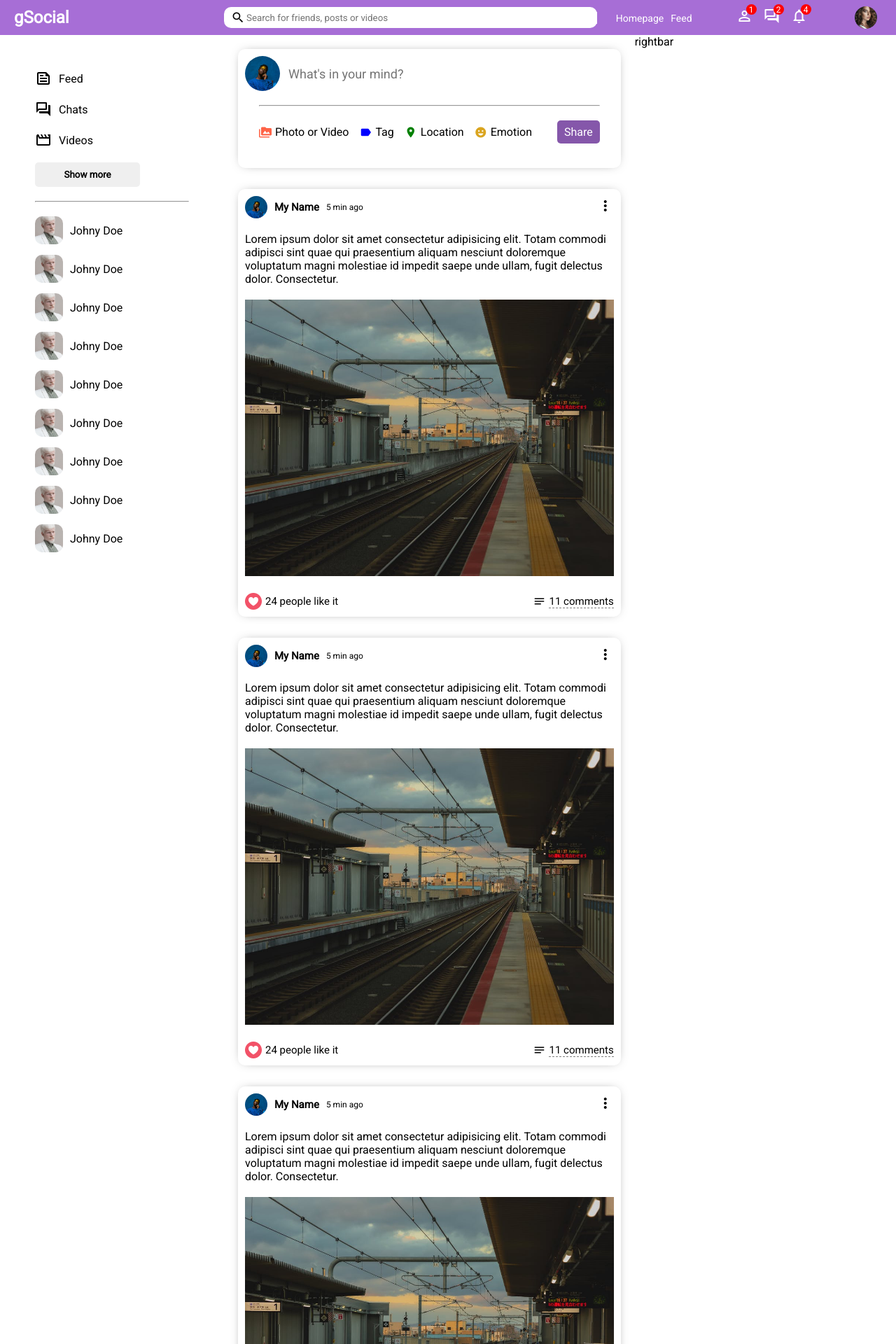
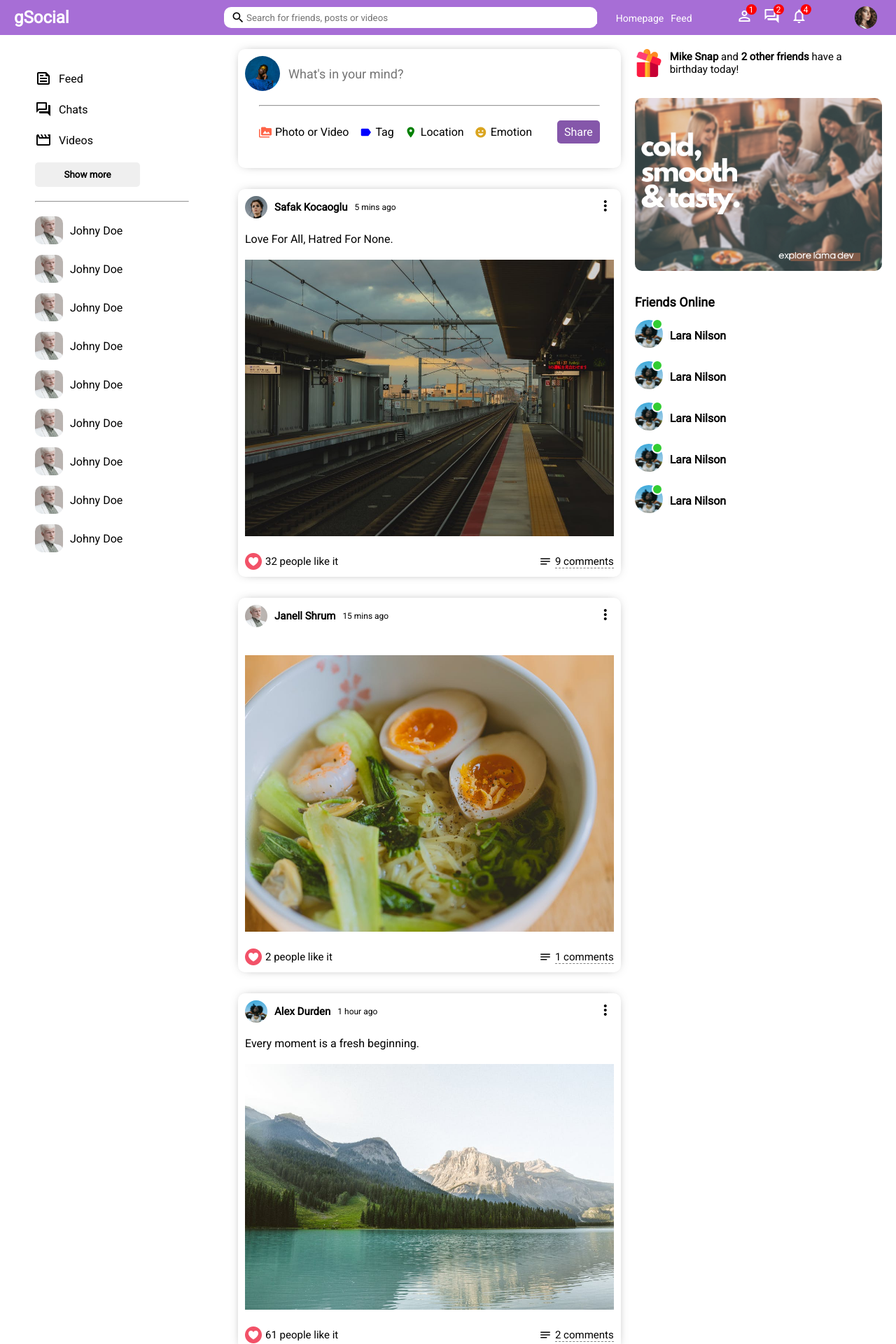
Before and after one commit to georgyshkliaryk/social-network-app, a React (Create React App) app in the folder client/: page / in a window 1280 px wide. Shown: the top 1920 px of the page at 70% size. Built offline with nearby package versions, Linux system fonts and the light colour scheme; the HTML template or start-up script is replaced by a standard one.

Commit message:
rightbar; dynamic data for posts

```diff
--- a/client/src/components/feed/Feed.jsx
+++ b/client/src/components/feed/Feed.jsx
@@ -1,19 +1,16 @@
 import Post from "../post/Post";
 import Share from "../share/Share";
 import "./Feed.scss";
+import { Posts } from "../../dummyData";
 
 const Feed = () => {
     return (
         <div className="feed__container">
             <div className="feed__wrapper">
                 <Share />
-                <Post />
-                <Post />
-                <Post />
-                <Post />
-                <Post />
-                <Post />
-                <Post />
+                {Posts.map(p => (
+                    <Post key={p.id} post={p} />
+                ))}
             </div>
         </div>
     );
--- a/client/src/components/post/Post.jsx
+++ b/client/src/components/post/Post.jsx
@@ -1,6 +1,7 @@
 import "./Post.scss";
+import { Users } from "../../dummyData";
 
-const Post = () => {
+function Post({ post }) {
   return (
     <div className="post__container">
       <div className="post__wrapper">
@@ -8,38 +9,37 @@ const Post = () => {
           <div className="post__top-left">
             <img
               className="post__profile-image"
-              src="/assets/person/7.jpeg"
+              src={Users.filter((u) => u.id === post?.userId)[0].profilePicture}
               alt="post profile"
             />
-            <span className="post__username">My Name</span>
-            <span className="post__date">5 min ago</span>
+            <span className="post__username">
+              {Users.filter((u) => u.id === post?.userId)[0].username}
+            </span>
+            <span className="post__date">{post.date}</span>
           </div>
           <div className="post__top-right">
-            <span class="material-icons">more_vert</span>
+            <span className="material-icons">more_vert</span>
           </div>
         </div>
         <div className="post__center">
-          <span className="post__text">
-            Lorem ipsum dolor sit amet consectetur adipisicing elit. Totam
-            commodi adipisci sint quae qui praesentium aliquam nesciunt
-            doloremque voluptatum magni molestiae id impedit saepe unde ullam,
-            fugit delectus dolor. Consectetur.
-          </span>
-          <img className="post__image" src="/assets/post/1.jpeg" alt="post" />
+          <span className="post__text">{post?.desc}</span>
+          <img className="post__image" src={post.photo} alt="post" />
         </div>
         <div className="post__bottom">
           <div className="post__bottom-left">
             <img className="like__icon" src="/assets/heart.png" alt="like" />
-            <span className="post__like-counter">24 people like it</span>
+            <span className="post__like-counter">
+              {post.like} people like it
+            </span>
           </div>
           <div className="post__bottom-right">
-            <span class="material-icons-outlined comment">notes</span>
-            <span className="post__comment-text">11 comments</span>
+            <span className="material-icons-outlined comment">notes</span>
+            <span className="post__comment-text">{post.comment} comments</span>
           </div>
         </div>
       </div>
     </div>
   );
-};
+}
 
 export default Post;
--- a/client/src/components/rightbar/Rightbar.jsx
+++ b/client/src/components/rightbar/Rightbar.jsx
@@ -1,11 +1,81 @@
 import "./Rightbar.scss";
 
 const Rightbar = () => {
-    return (
-        <div className="rightbar__container">
-            rightbar
+  return (
+    <div className="rightbar__container">
+      <div className="rightbar__wrapper">
+        <div className="birthday__container">
+          <img
+            src="/assets/gift.png"
+            className="birthday__image"
+            alt="birthday"
+          />
+          <span className="birthday__text">
+            <b>Mike Snap</b> and <b>2 other friends</b> have a birthday today!
+          </span>
         </div>
-    );
-}
+        <img src="/assets/ad.png" alt="ad" className="rightbar__ad" />
+        <h4 className="rightbar__title">Friends Online</h4>
+        <ul className="rightbar__friend__list">
+          <li className="rightbar__friend">
+            <div className="rightbar__profile-image__container">
+              <img
+                src="/assets/person/3.jpeg"
+                className="rightbar__profile-image"
+                alt="online friend"
+              />
+              <span className="rightbar__online"></span>
+            </div>
+            <span className="rightbar__username">Lara Nilson</span>
+          </li>
+          <li className="rightbar__friend">
+            <div className="rightbar__profile-image__container">
+              <img
+                src="/assets/person/3.jpeg"
+                className="rightbar__profile-image"
+                alt="online friend"
+              />
+              <span className="rightbar__online"></span>
+            </div>
+            <span className="rightbar__username">Lara Nilson</span>
+          </li>
+          <li className="rightbar__friend">
+            <div className="rightbar__profile-image__container">
+              <img
+                src="/assets/person/3.jpeg"
+                className="rightbar__profile-image"
+                alt="online friend"
+              />
+              <span className="rightbar__online"></span>
+            </div>
+            <span className="rightbar__username">Lara Nilson</span>
+          </li>
+          <li className="rightbar__friend">
+            <div className="rightbar__profile-image__container">
+              <img
+                src="/assets/person/3.jpeg"
+                className="rightbar__profile-image"
+                alt="online friend"
+              />
+              <span className="rightbar__online"></span>
+            </div>
+            <span className="rightbar__username">Lara Nilson</span>
+          </li>
+          <li className="rightbar__friend">
+            <div className="rightbar__profile-image__container">
+              <img
+                src="/assets/person/3.jpeg"
+                className="rightbar__profile-image"
+                alt="online friend"
+              />
+              <span className="rightbar__online"></span>
+            </div>
+            <span className="rightbar__username">Lara Nilson</span>
+          </li>
+        </ul>
+      </div>
+    </div>
+  );
+};
 
 export default Rightbar;
--- a/client/src/components/rightbar/Rightbar.scss
+++ b/client/src/components/rightbar/Rightbar.scss
@@ -1,3 +1,72 @@
 .rightbar__container {
-    flex: 3.5;
+  flex: 3.5;
 }
+
+.rightbar__wrapper {
+  padding: 20px 20px 0 0;
+}
+
+.birthday__image {
+  width: 40px;
+  height: 40px;
+  margin-right: 10px;
+}
+
+.birthday__text {
+  font-size: 15px;
+}
+
+.birthday__container {
+  display: flex;
+  align-items: center;
+}
+
+.rightbar__ad {
+  width: 100%;
+  border-radius: 10px;
+  margin: 30px 0;
+}
+
+.rightbar__friend__list {
+  padding: 0;
+  margin: 0;
+  list-style: none;
+}
+
+.rightbar__friend {
+  display: flex;
+  align-items: center;
+  margin-bottom: 15px;
+}
+
+.rightbar__profile-image__container {
+  position: relative;
+  margin-right: 10px;
+}
+
+.rightbar__profile-image {
+  width: 40px;
+  height: 40px;
+  border-radius: 50%;
+  object-fit: cover;
+}
+
+.rightbar__online {
+  width: 12px;
+  height: 12px;
+  border-radius: 50%;
+  background-color: limegreen;
+  position: absolute;
+  top: -2px;
+  right: 0;
+  border: 2px solid white;
+}
+
+.rightbar__username {
+  font-weight: bold;
+}
+
+.rightbar__title {
+  margin-bottom: 15px;
+  font-size: 18px;
+}
--- a/client/src/components/sidebar/Sidebar.jsx
+++ b/client/src/components/sidebar/Sidebar.jsx
@@ -6,17 +6,17 @@ const Sidebar = () => {
       <div className="sidebar__wrapper">
         <ul className="sidebar__list">
           <li className="sidebar__item">
-            <span class="material-icons-outlined sidebar__icon">feed</span>
+            <span className="material-icons-outlined sidebar__icon">feed</span>
             <span className="sidebar__item__text">Feed</span>
           </li>
           <li className="sidebar__item">
-            <span class="material-icons-outlined sidebar__icon">
+            <span className="material-icons-outlined sidebar__icon">
               question_answer
             </span>
             <span className="sidebar__item__text">Chats</span>
           </li>
           <li className="sidebar__item">
-            <span class="material-icons-outlined sidebar__icon">movie</span>
+            <span className="material-icons-outlined sidebar__icon">movie</span>
             <span className="sidebar__item__text">Videos</span>
           </li>
         </ul>
--- a/client/src/components/sidebar/Sidebar.scss
+++ b/client/src/components/sidebar/Sidebar.scss
@@ -2,6 +2,8 @@
   flex: 3;
   height: calc(100vh - 50px);
   overflow-y: scroll;
+  position: sticky;
+  top: 50px;
 }
 
 ::-webkit-scrollbar {
--- a/client/src/components/topbar/Topbar.scss
+++ b/client/src/components/topbar/Topbar.scss
@@ -6,6 +6,7 @@
   align-items: center;
   position: sticky;
   top: 0;
+  z-index: 5;
 }
 
 .topbar__left {
--- /dev/null
+++ b/client/src/dummyData.js
@@ -0,0 +1,139 @@
+export const Users = [
+  {
+    id: 1,
+    profilePicture: "assets/person/1.jpeg",
+    username: "Safak Kocaoglu",
+  },
+  {
+    id: 2,
+    profilePicture: "assets/person/2.jpeg",
+    username: "Janell Shrum",
+  },
+  {
+    id: 3,
+    profilePicture: "assets/person/3.jpeg",
+    username: "Alex Durden",
+  },
+  {
+    id: 4,
+    profilePicture: "assets/person/4.jpeg",
+    username: "Dora Hawks",
+  },
+  {
+    id: 5,
+    profilePicture: "assets/person/5.jpeg",
+    username: "Thomas Holden",
+  },
+  {
+    id: 6,
+    profilePicture: "assets/person/6.jpeg",
+    username: "Shirley Beauchamp",
+  },
+  {
+    id: 7,
+    profilePicture: "assets/person/7.jpeg",
+    username: "Travis Bennett",
+  },
+  {
+    id: 8,
+    profilePicture: "assets/person/8.jpeg",
+    username: "Kristen Thomas",
+  },
+  {
+    id: 9,
+    profilePicture: "assets/person/9.jpeg",
+    username: "Gary Duty",
+  },
+  {
+    id: 10,
+    profilePicture: "assets/person/10.jpeg",
+    username: "Safak Kocaoglu",
+  },
+];
+
+export const Posts = [
+  {
+    id: 1,
+    desc: "Love For All, Hatred For None.",
+    photo: "assets/post/1.jpeg",
+    date: "5 mins ago",
+    userId: 1,
+    like: 32,
+    comment: 9,
+  },
+  {
+    id: 2,
+    photo: "assets/post/2.jpeg",
+    date: "15 mins ago",
+    userId: 2,
+    like: 2,
+    comment: 1,
+  },
+  {
+    id: 3,
+    desc: "Every moment is a fresh beginning.",
+    photo: "assets/post/3.jpeg",
+    date: "1 hour ago",
+    userId: 3,
+    like: 61,
+    comment: 2,
+  },
+  {
+    id: 4,
+    photo: "assets/post/4.jpeg",
+    date: "4 hours ago",
+    userId: 4,
+    like: 7,
+    comment: 3,
+  },
+  {
+    id: 5,
+    photo: "assets/post/5.jpeg",
+    date: "5 hours ago",
+    userId: 5,
+    like: 23,
+    comment: 5,
+  },
+  {
+    id: 6,
+    photo: "assets/post/6.jpeg",
+    date: "1 day ago",
+    userId: 6,
+    like: 44,
+    comment: 6,
+  },
+  {
+    id: 7,
+    desc: "Never regret anything that made you smile.",
+    photo: "assets/post/7.jpeg",
+    date: "2 days ago",
+    userId: 7,
+    like: 52,
+    comment: 3,
+  },
+  {
+    id: 8,
+    photo: "assets/post/8.jpeg",
+    date: "3 days ago",
+    userId: 8,
+    like: 15,
+    comment: 1,
+  },
+  {
+    id: 9,
+    desc: "Change the world by being yourself.",
+    photo: "assets/post/9.jpeg",
+    date: "5 days ago",
+    userId: 9,
+    like: 11,
+    comment: 2,
+  },
+  {
+    id: 10,
+    photo: "assets/post/10.jpeg",
+    date: "1 week ago",
+    userId: 10,
+    like: 104,
+    comment: 12,
+  },
+];
```
Also changed, not shown: client/src/components/share/Share.jsx (+10 -4 lines), client/src/components/topbar/Topbar.jsx (+4 -4 lines).
